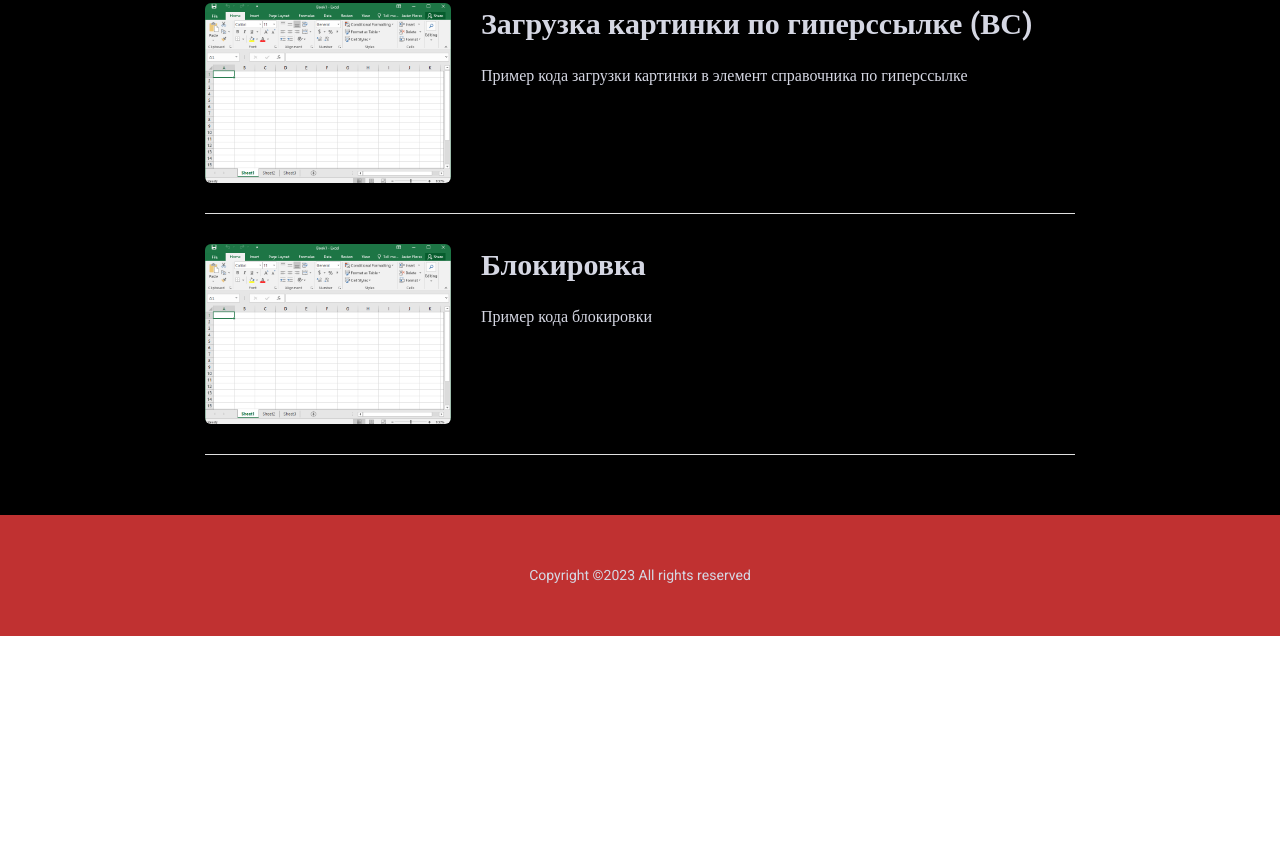
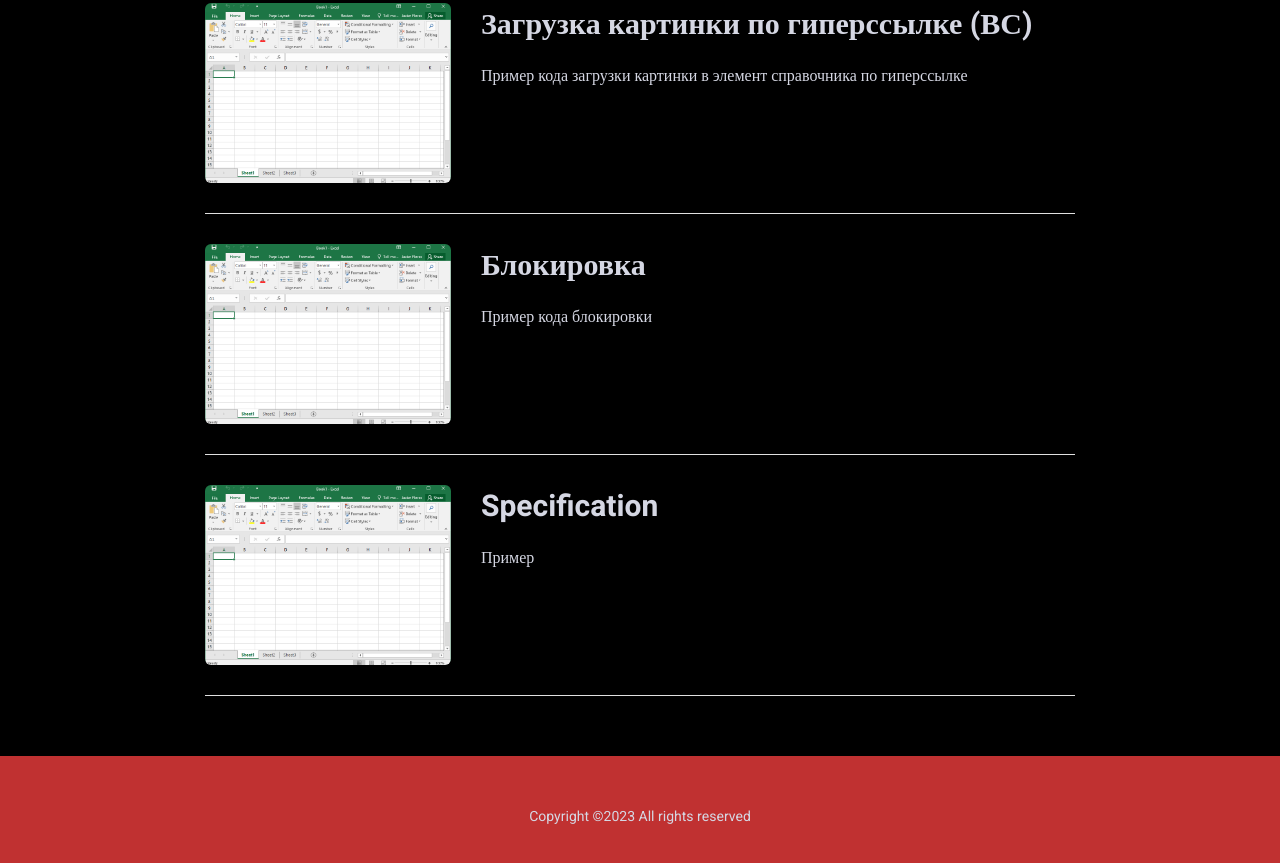
Before and after one commit to dm1cs/dm1c, a plain HTML site: page index.html in a window 1280 px wide. Shown: the part 1554-2417 px from the top of the page. Before the commit the page ends 2190 px from the top, so only its background shows below. Drawn offline with Linux system fonts and the light colour scheme.

Commit message:
Update index.html

```diff
--- a/index.html
+++ b/index.html
@@ -108,6 +108,17 @@
 									</div>
 								</div>
 							</div>
+							<div class="top-works__item">
+								<a href="/dm1c/spec" class="top-works__image top-works__image-ibg">
+									<picture><source srcset="img/home/excel.webp"type="image/webp"><img src="img/home/excel.png" alt=""></picture>
+								</a>
+								<div class="top-works__info">
+									<div class="top-works__name"><a href="/dm1c/spec">Specification</a></div>
+									<div class="top-works__text text">
+										Пример
+									</div>
+								</div>
+							</div>
 						</div>
 					</div>
 				</div>
```
